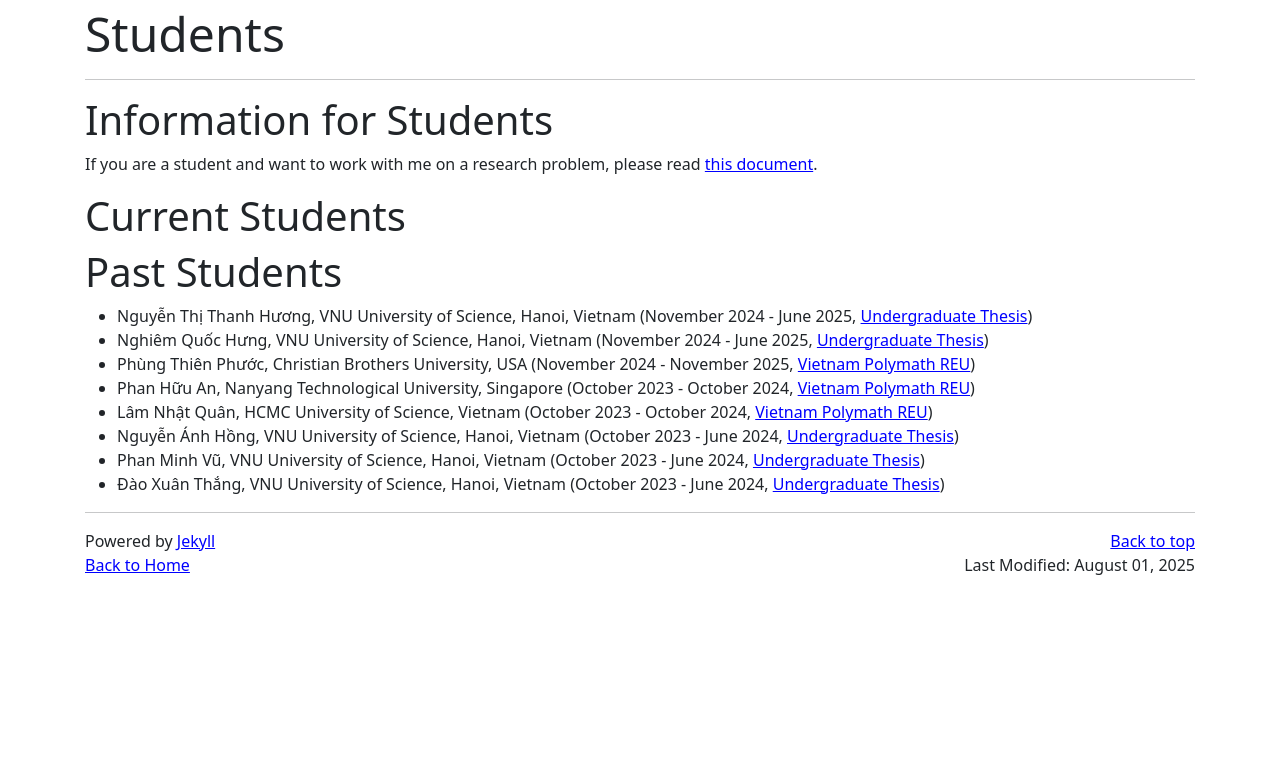
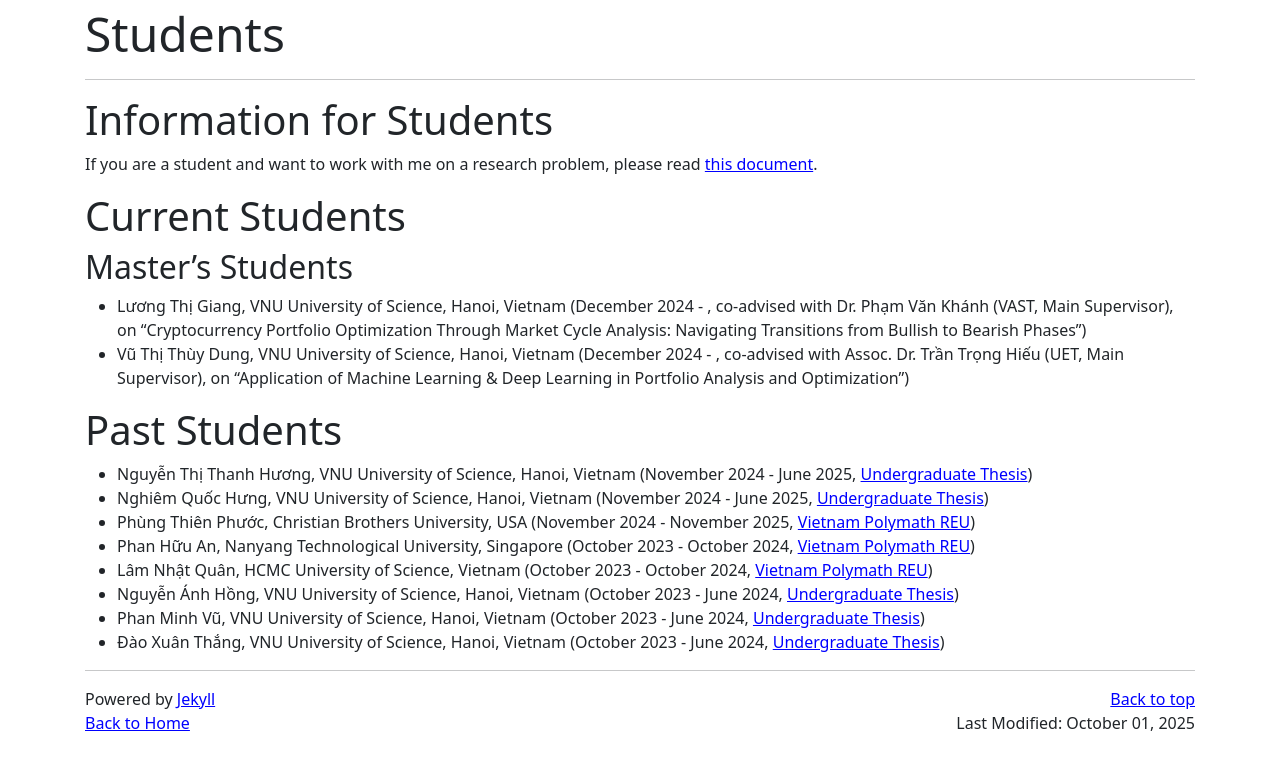
Before and after one commit to hoanganhduc/hoanganhduc.github.io, a Jekyll site: the page built from students.md, in a window 1280 px wide. Shown: the top 770 px of the page. Built offline with Jekyll 4.4.1, drawn with Linux system fonts in a browser that asks for light colours; nearby versions of some CDN libraries; a style sheet for code colours, icons or effects is not loaded.

Commit message:
Updated @ 2025-10-01  10:28:50 ICT

```diff
--- a/students.md
+++ b/students.md
@@ -16,6 +16,11 @@ If you are a student and want to work with me on a research problem, please read
 
 # Current Students
 
+## Master's Students
+
+* Lương Thị Giang, VNU University of Science, Hanoi, Vietnam (December 2024 - , co-advised with Dr. Phạm Văn Khánh (VAST, Main Supervisor), on "Cryptocurrency Portfolio Optimization Through Market Cycle Analysis: Navigating Transitions from Bullish to Bearish Phases")
+* Vũ Thị Thùy Dung, VNU University of Science, Hanoi, Vietnam (December 2024 - , co-advised with Assoc. Dr. Trần Trọng Hiếu (UET, Main Supervisor), on "Application of Machine Learning & Deep Learning in Portfolio Analysis and Optimization")
+
 # Past Students
 
 * Nguyễn Thị Thanh Hương, VNU University of Science, Hanoi, Vietnam (November 2024 - June 2025, [Undergraduate Thesis]({{ page.url | append: "khoaluanHUS_NTTHuong_202506.pdf" }}))
```
Also changed, not shown: other parts of students.md (+1 -1 lines), index.md (+1 -1 lines), 2 other files.
